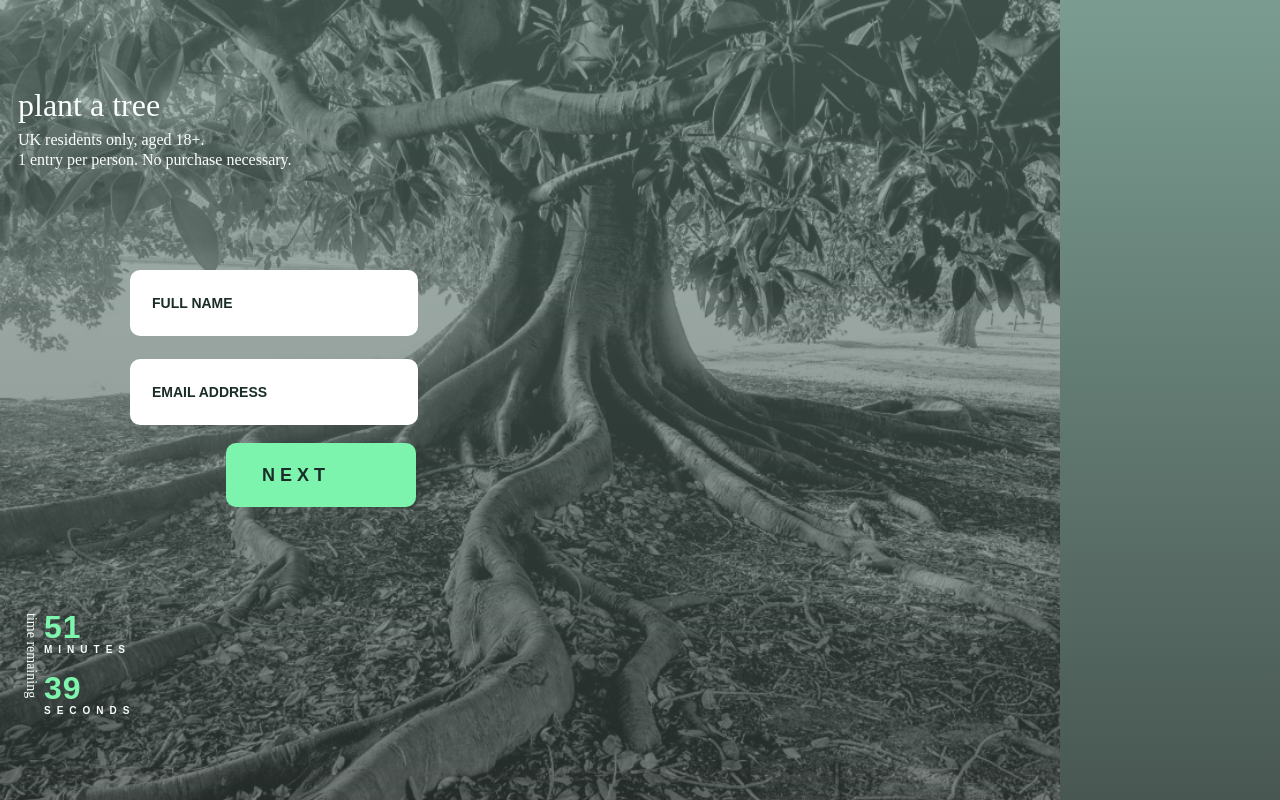
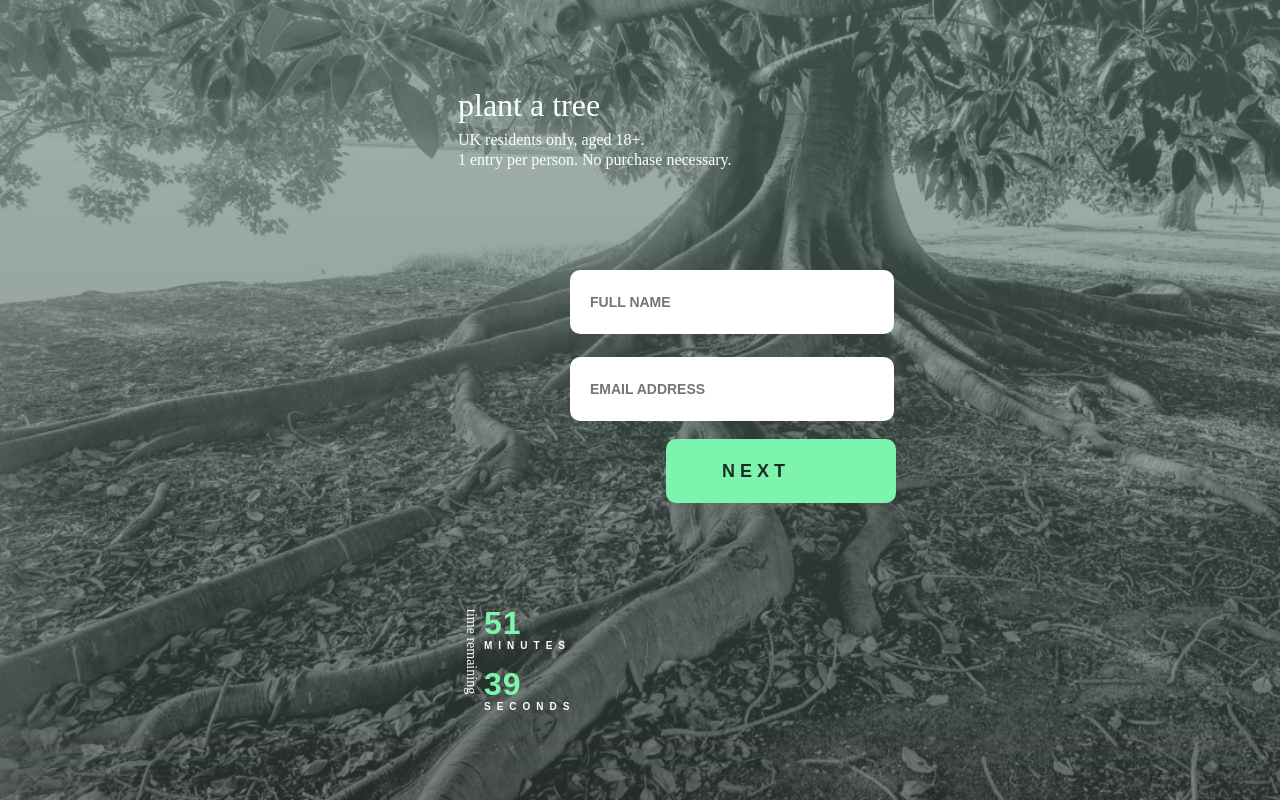
Before and after one commit to hann0r/skills-test, a React (Create React App) app: page / in a window 1280 px wide. Built offline with nearby package versions, Linux system fonts and the light colour scheme; a web font is replaced by a local one.

Commit message:
Fixing CSS

```diff
--- a/src/App.js
+++ b/src/App.js
@@ -17,7 +17,7 @@ function App() {
             <Form />
           </div>
         </header>
-        <footer>
+        <footer className={styles.footer}>
           <div className={styles.timeRemaining}>
             <p className={styles.time}>time remaining</p>
           </div>
--- a/src/Component.module.css
+++ b/src/Component.module.css
@@ -13,7 +13,7 @@
   background-image: url("./Images/tree.png");
   background-repeat: no-repeat;
   background-size: cover;
-  background-position: top left -220px;
+  background-position: center;
   width: 100%;
   height: 100vh;
   top: 0px;
@@ -116,3 +116,10 @@
     margin-top: 150px;
   }
 }
+@media (min-width: 762px) {
+  .header,
+  .footer {
+    max-width: 400px;
+    margin: auto;
+  }
+}
--- a/src/Components/Form.js
+++ b/src/Components/Form.js
@@ -1,25 +1,25 @@
 import React from "react";
-import styles from "./Form.css";
+import styles from "./Form.module.css";
 
 const Form = () => {
   return (
-    <div className="form">
+    <div className={styles.form}>
       <form>
         <input
           type="text"
-          className="full-name"
+          className={styles.fullName}
           id="input-name"
           placeholder="FULL NAME"
         />
         <br />
         <input
-          type="text"
-          className="email-address"
+          type="email"
+          className={styles.emailAddress}
           id="input-email"
           placeholder="EMAIL ADDRESS"
         />
         <br />
-        <button className="btn" type="submit">
+        <button className={styles.btn} type="submit">
           Next
         </button>
       </form>
--- a/src/Components/Form.css
+++ b/src/Components/Form.module.css
@@ -12,12 +12,12 @@
   border: 0px;
   margin-left: 196px;
   margin-top: 8px;
-  width: 190px;
+  width: 230px;
   height: 64px;
   padding-right: 56px;
 }
 
-.full-name {
+.fullName {
   border-radius: 10px;
   border: 0px;
   font-weight: 700;
@@ -29,7 +29,7 @@
   height: 64px;
 }
 
-.email-address {
+.emailAddress {
   border-radius: 10px;
   border: 0px;
   font-weight: 700;
@@ -49,8 +49,8 @@
   font-style: normal;
   align-items: right;
 }
-.input {
-  padding: 10px;
+input {
+  padding: 0 20px;
 }
 #input-name::placeholder {
   color: #1b2d27;
@@ -58,6 +58,3 @@
 #input-email::placeholder {
   color: #1b2d27;
 }
-input[type="text"]::placeholder {
-  padding-left: 20px;
-}
```
